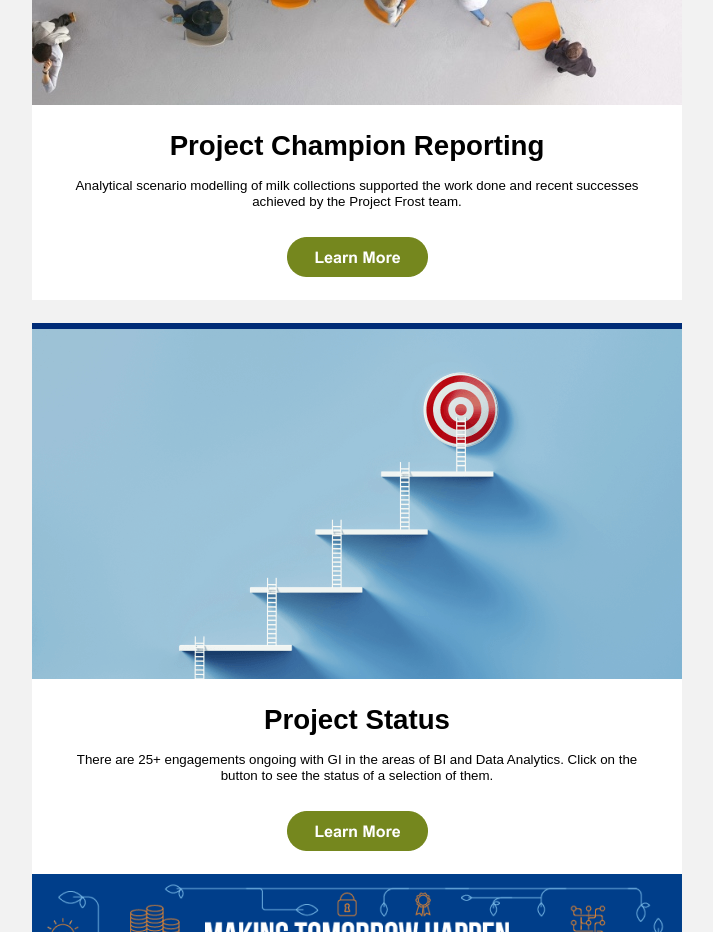
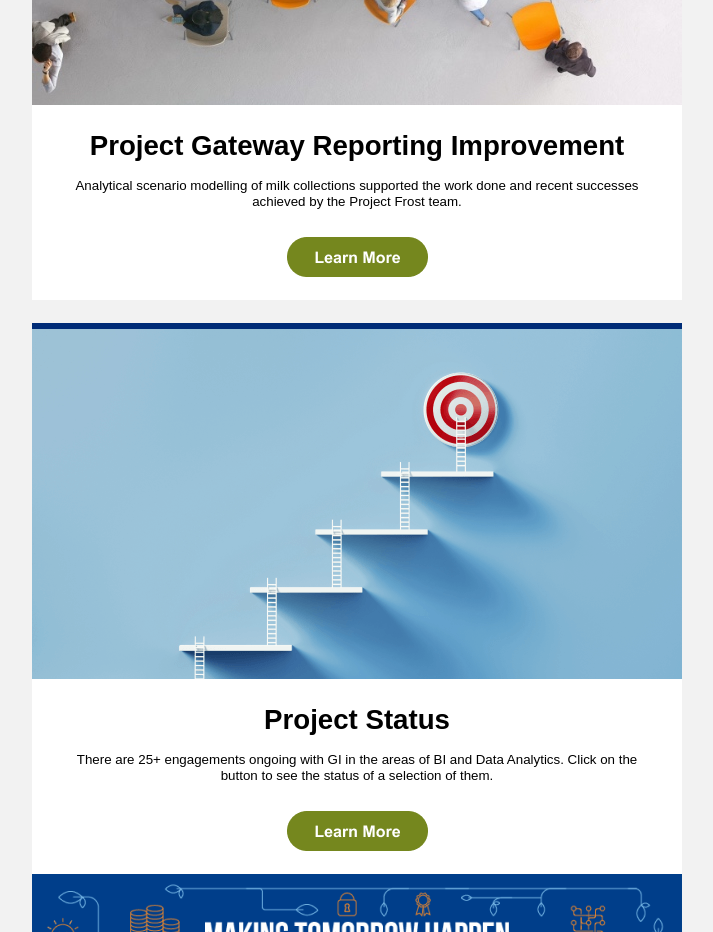
Before and after one commit to Glanbia/Resources, a plain HTML site: page newsletter/03-mar22-gbsgi-bidata-newsletter.html in a window 1280 px wide. Shown: the part 2140-3072 px from the top of the page, without its empty margins (283-996 px from the left). Drawn offline with Linux system fonts and the light colour scheme.

Commit message:
Update 03-mar22-gbsgi-bidata-newsletter.html

```diff
--- a/newsletter/03-mar22-gbsgi-bidata-newsletter.html
+++ b/newsletter/03-mar22-gbsgi-bidata-newsletter.html
@@ -390,7 +390,7 @@
                 >
                   <!-- Change the header text on Article 3-->
 
-                  Project Champion Reporting
+                  Project Gateway Reporting Improvement
                 </h1>
                 <br />
                 <p
```
